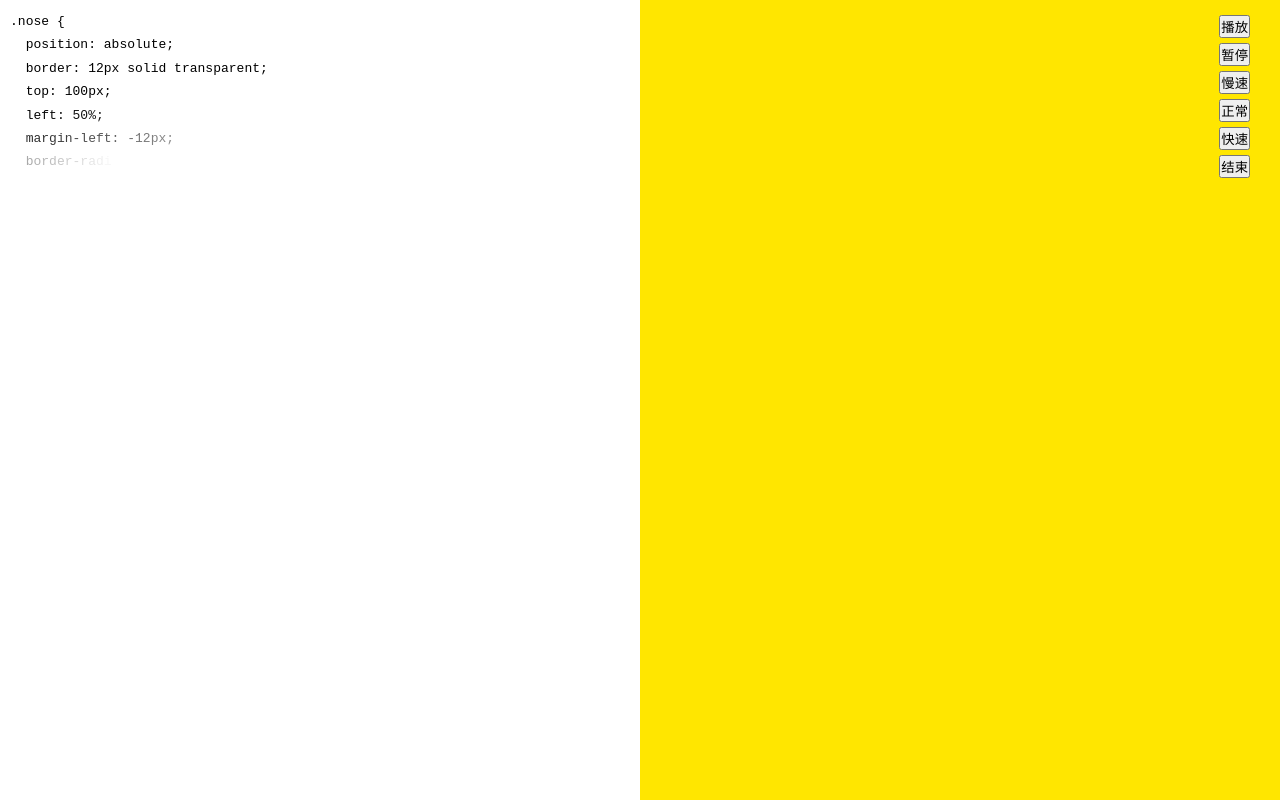
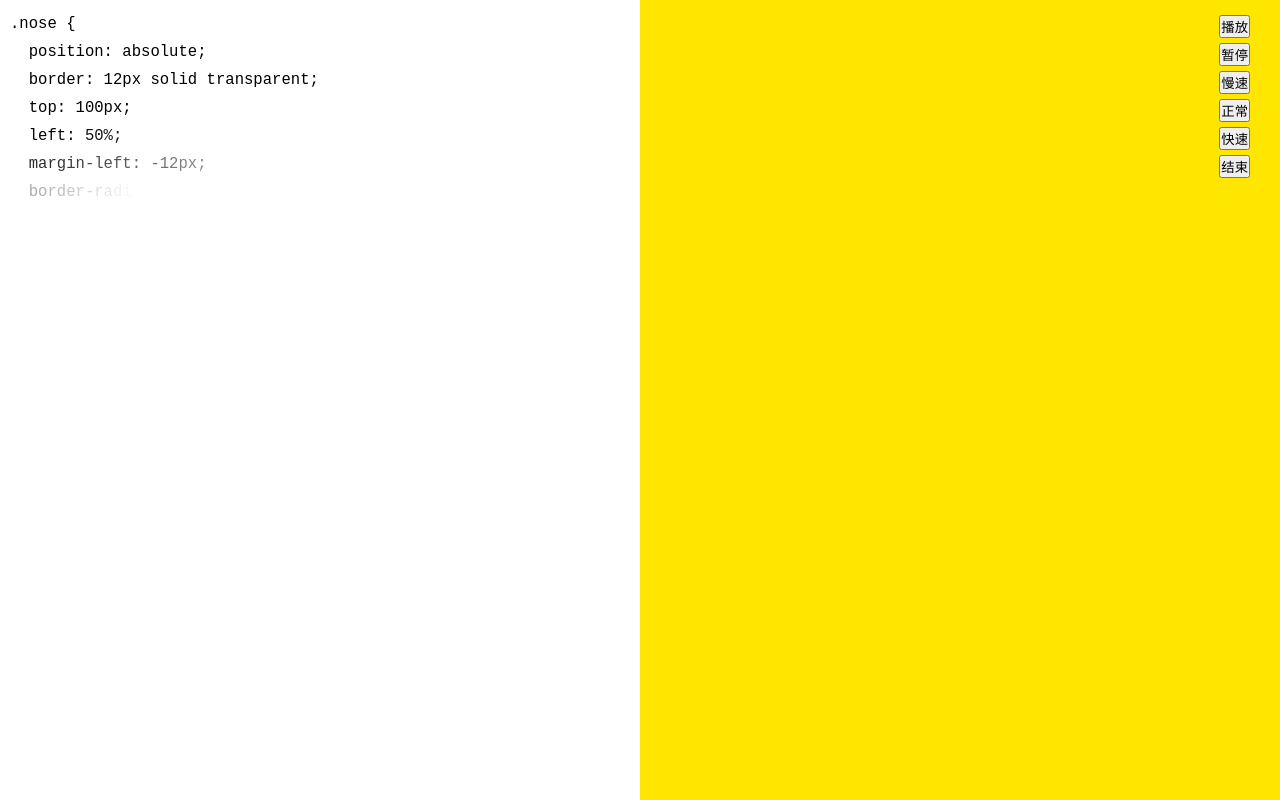
Before and after one commit to xna00/pikachu, a website: page src/index.html in a window 1280 px wide. Drawn offline with Linux system fonts and the light colour scheme.

Commit message:
修改字体大小

```diff
--- a/src/style.css
+++ b/src/style.css
@@ -19,17 +19,12 @@ main {
   /* overflow-y: auto; */
 }
 .land-in {
-  /* display: flex; */
-  /* flex-wrap: wrap; */
   line-height: 1.8;
-  /* color: white; */
-  /* font-family: Lora, serif; */
-  /* white-space: pre; */
   height: 100%;
   width: 100%;
   overflow-y: auto;
   padding: 10px;
-
+  font-size: 1.2em;
 
 }
 
```
